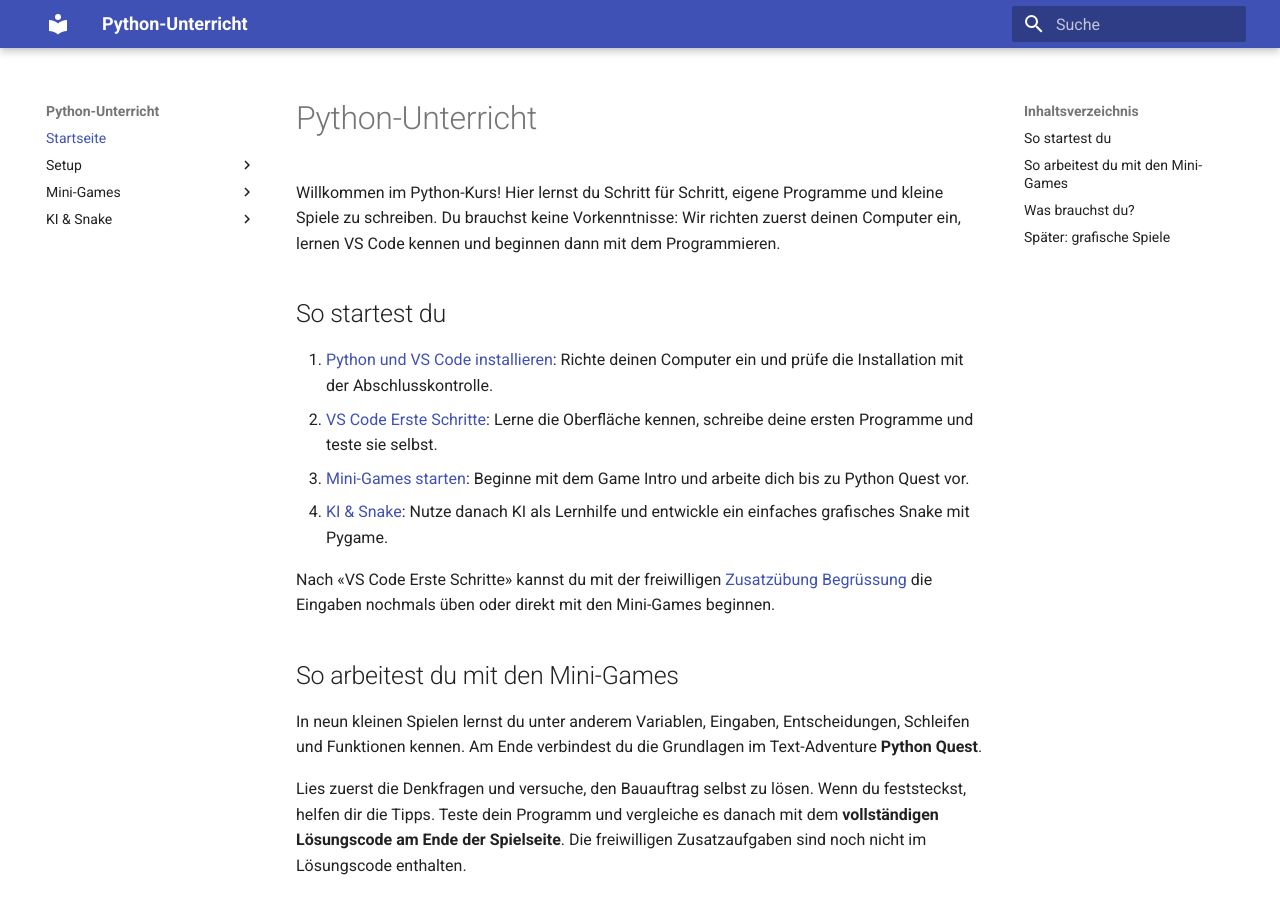
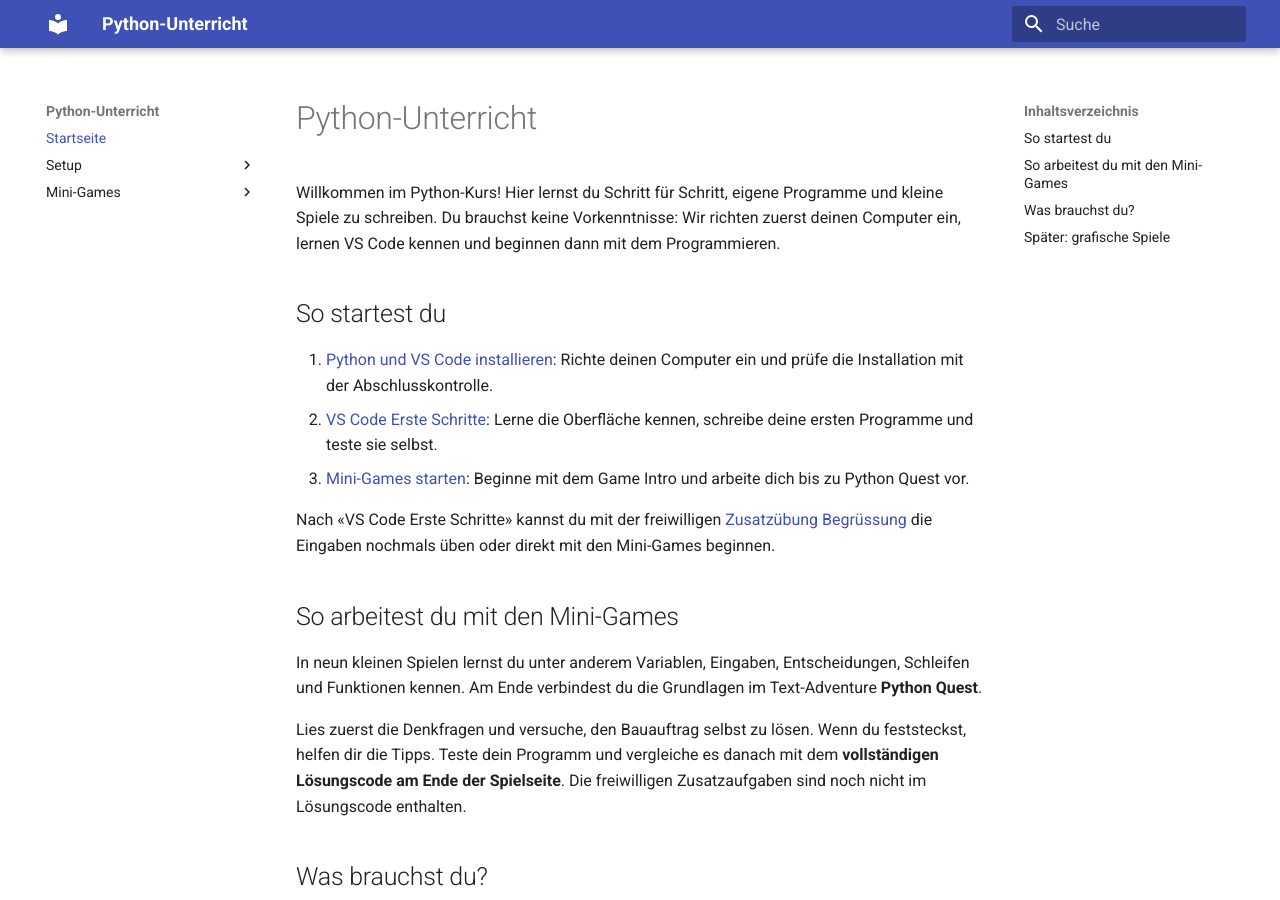
Before and after one commit to Smartin1980/ICT_Python, an MkDocs documentation site: the page built from docs/index.md, in a window 1280 px wide and 900 px high. Built offline with MkDocs 1.6.1 and Material for MkDocs 9.7.7, drawn with Linux system fonts in a browser that asks for light colours; some of the changed lines change nothing that is shown.

Commit message:
Remove KI & Snake section from documentation

```diff
--- a/docs/index.md
+++ b/docs/index.md
@@ -7,7 +7,7 @@
 1. [Python und VS Code installieren](python-vscode-installation.md): Richte deinen Computer ein und prüfe die Installation mit der Abschlusskontrolle.
 2. [VS Code Erste Schritte](vscode-erste-schritte.md): Lerne die Oberfläche kennen, schreibe deine ersten Programme und teste sie selbst.
 3. [Mini-Games starten](mini-games/index.md): Beginne mit dem Game Intro und arbeite dich bis zu Python Quest vor.
-4. [KI & Snake](ki-snake/index.md): Nutze danach KI als Lernhilfe und entwickle ein einfaches grafisches Snake mit Pygame.
+<!-- 4. [KI & Snake](ki-snake/index.md): Nutze danach KI als Lernhilfe und entwickle ein einfaches grafisches Snake mit Pygame. -->
 
 Nach «VS Code Erste Schritte» kannst du mit der freiwilligen [Zusatzübung Begrüssung](aufgaben/aufgabe-01.md) die Eingaben nochmals üben oder direkt mit den Mini-Games beginnen.
 
--- a/mkdocs.yml
+++ b/mkdocs.yml
@@ -27,12 +27,12 @@
       - 7. Listen: mini-games/07-listen.md
       - 8. Funktionen: mini-games/08-funktionen.md
       - 9. Final Game: mini-games/09-final-game.md
-  - KI & Snake:
-      - Übersicht: ki-snake/index.md
-      - 1. KI verstehen: ki-snake/01-ki-verstehen.md
-      - 2. Umgebung einrichten: ki-snake/02-setup.md
-      - 3. Mein Spielfenster: ki-snake/03-spielfenster.md
-      - 4. Bewegung mit KI: ki-snake/04-bewegung.md
-      - 5. Einfaches Snake: ki-snake/05-snake.md
-      - 6. Kreativ weiterbauen: ki-snake/06-weiterbauen.md
-      - Für Lehrpersonen: ki-snake/lehrpersonen.md
+      #- KI & Snake:
+      #- Übersicht: ki-snake/index.md
+      #- 1. KI verstehen: ki-snake/01-ki-verstehen.md
+      #- 2. Umgebung einrichten: ki-snake/02-setup.md
+      #- 3. Mein Spielfenster: ki-snake/03-spielfenster.md
+      #- 4. Bewegung mit KI: ki-snake/04-bewegung.md
+      #- 5. Einfaches Snake: ki-snake/05-snake.md
+      #- 6. Kreativ weiterbauen: ki-snake/06-weiterbauen.md
+      #- Für Lehrpersonen: ki-snake/lehrpersonen.md
```
